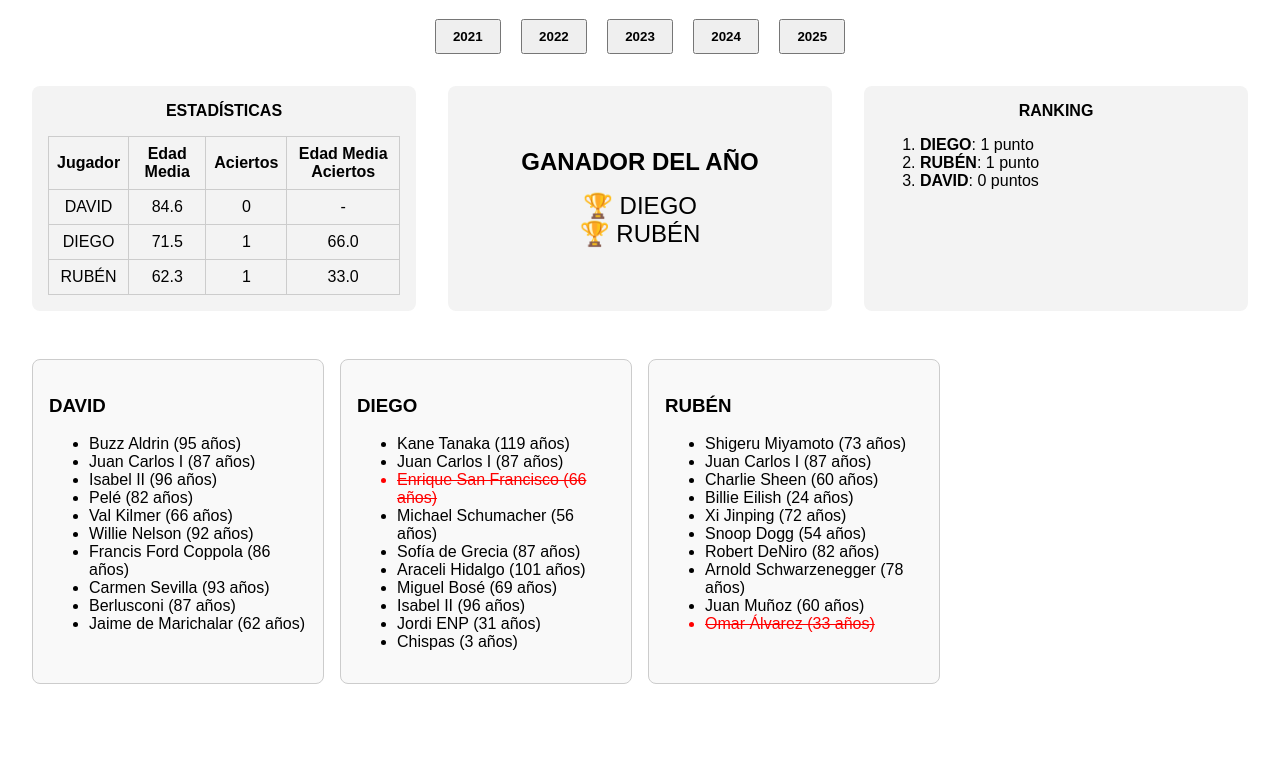
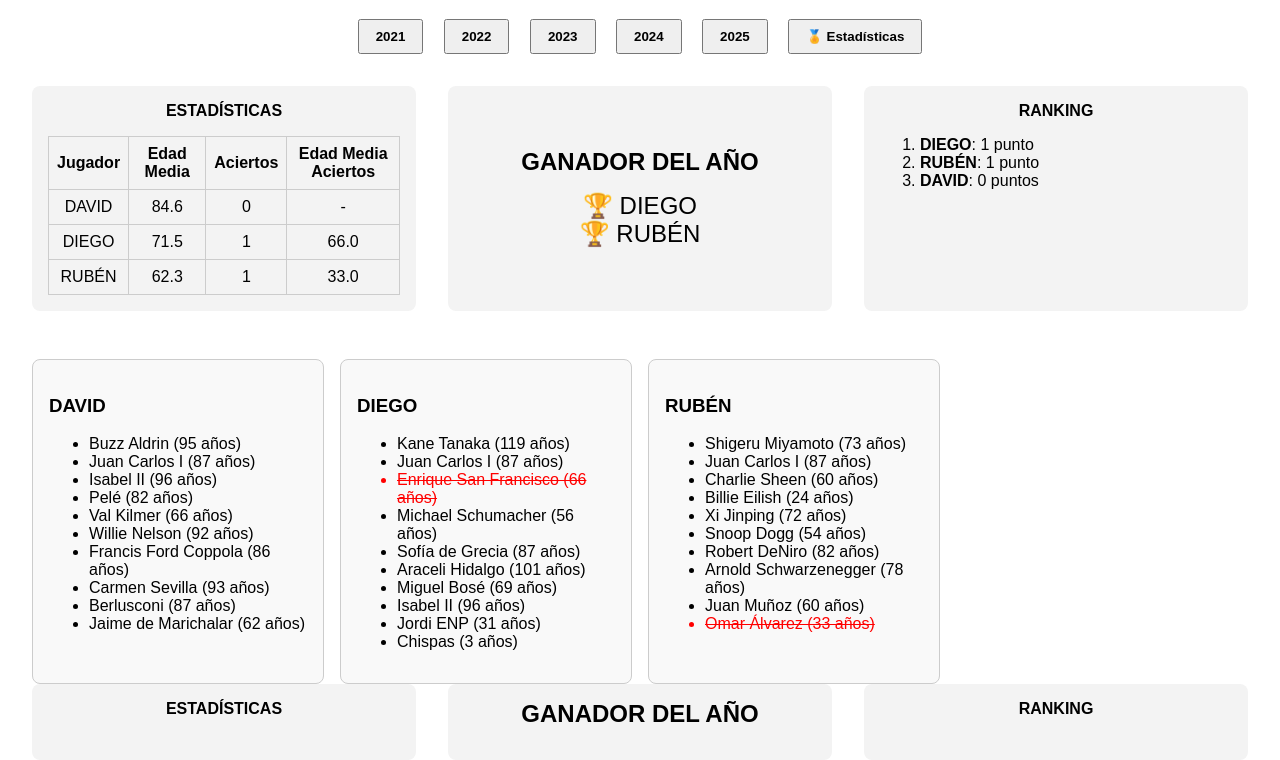
Before and after one commit to davidgarob/Necroporra, a plain HTML site: page index.html in a window 1280 px wide. Both pictures are taken after a click on the button "2021". Shown: the part 94-854 px from the top of the page. Before the commit the page ends 810 px from the top, so only its background shows below. Drawn offline with Linux system fonts and the light colour scheme.

Commit message:
Update index.html

```diff
--- a/index.html
+++ b/index.html
@@ -80,6 +80,7 @@
     <button onclick="cambiarAño('2023')">2023</button>
     <button onclick="cambiarAño('2024')">2024</button>
     <button onclick="cambiarAño('2025')">2025</button>
+    <button onclick="mostrarEstadisticas()">🏅 Estadísticas</button>
   </div>
 
   <div id="main-layout">
@@ -502,5 +503,78 @@
 
     render();
   </script>
+  <!-- CONTENEDOR DE NECROPORRA -->
+<div id="contenedor-necroporra">
+  <div id="main-layout">
+    <div id="estadisticas">
+      <div class="titulo-seccion">Estadísticas</div>
+      <div id="tabla-estadisticas"></div>
+    </div>
+    <div id="ganador">
+      <div>
+        <div class="titulo-seccion">Ganador del año</div>
+        <div id="nombre-ganador"></div>
+      </div>
+    </div>
+    <div id="ranking">
+      <div class="titulo-seccion">Ranking</div>
+      <div id="tabla-ranking"></div>
+    </div>
+  </div>
+
+  <div id="detalle"></div>
+</div>
+
+<!-- SECCIÓN DE ESTADÍSTICAS GLOBALES -->
+<div id="seccion-estadisticas-globales" style="display: none;">
+  <div class="titulo-seccion">🏅 Estadísticas globales</div>
+  <div id="tabla-estadisticas-globales"></div>
+  <p id="los-cinco-grandes"></p>
+</div>
+
+<script>
+  function cambiarAño(anio) {
+    añoSeleccionado = anio;
+    data = datosPorAño[anio];
+    document.getElementById("contenedor-necroporra").style.display = "block";
+    document.getElementById("seccion-estadisticas-globales").style.display = "none";
+    render();
+  }
+
+  function mostrarEstadisticas() {
+    document.getElementById("contenedor-necroporra").style.display = "none";
+    document.getElementById("seccion-estadisticas-globales").style.display = "block";
+
+    const tabla = document.getElementById("tabla-estadisticas-globales");
+    tabla.innerHTML = `
+      <table>
+        <tr><th></th><th>DAVID</th><th>DIEGO</th><th>RUBÉN</th><th>ALBERTO</th></tr>
+        <tr><td>Promedio edad</td><td>81,2</td><td>73,4</td><td>73,4</td><td>81,4</td></tr>
+        <tr><td>Victorias</td><td>1</td><td>4</td><td>2</td><td>1</td></tr>
+        <tr><td>Aciertos totales</td><td>7</td><td>11</td><td>5</td><td>7</td></tr>
+        <tr><td>Racha</td><td>0</td><td>4 (1 tras copa)</td><td>1</td><td>0</td></tr>
+        <tr><td>% Personas muertas</td><td>29,3%</td><td>35,0%</td><td>15,8%</td><td>24,1%</td></tr>
+        <tr><td>Prom. edad más bajo</td><td>69,1 (2022)</td><td>71,4 (2023,2025)</td><td>62,3 (2021)</td><td>78,4 (2024)</td></tr>
+        <tr><td>Prom. edad más alto</td><td>88,5 (2025)</td><td>80,8 (2022)</td><td>87,5 (2025)</td><td>88,9 (2022)</td></tr>
+        <tr><td>Año con más aciertos</td><td>2 (2022,2024,2025)</td><td>3 (2024,2025)</td><td>3 (2024)</td><td>2 (2022,2024,2025)</td></tr>
+        <tr><td>Cucharas de madera</td><td>1 (2021)</td><td>0</td><td>1 (2022)</td><td>0</td></tr>
+        <tr><td>Persona más repetida</td><td>Yoko Ono (3)</td><td>Joaquín Sabina (3)</td><td>Akihito (4)</td><td>Clint Eastwood (4)</td></tr>
+        <tr><td>Acierto más joven</td><td>Beckenbauer (79)</td><td>Enrique San Francisco (66)</td><td>Omar Álvarez (33)</td><td>Yahya al Sinwar (62)</td></tr>
+        <tr><td>Acierto más mayor</td><td>Jimmy Carter (100)</td><td>Kane Tanaka (119)</td><td>Bud Anderson (102)</td><td>Jimmy Carter (100)</td></tr>
+        <tr><td>% ≤ 50 años</td><td>4,9%</td><td>22,5%</td><td>15,8%</td><td>10,3%</td></tr>
+        <tr><td>% 50–75 años</td><td>22,0%</td><td>25,0%</td><td>39,5%</td><td>20,7%</td></tr>
+        <tr><td>% 75–100 años</td><td>70,7%</td><td>42,5%</td><td>36,8%</td><td>62,1%</td></tr>
+        <tr><td>% > 100 años</td><td>2,4%</td><td>10,0%</td><td>7,9%</td><td>6,9%</td></tr>
+      </table>
+    `;
+
+    document.getElementById("los-cinco-grandes").innerText =
+      "👑 Los 5 grandes (puestos por todos en algún momento): Clint Eastwood · Jimmy Carter · Juan Carlos I · Papa Francisco · Raphael";
+  }
+
+  // Render inicial
+  render();
+</script>
+
 </body>
 </html>
```
